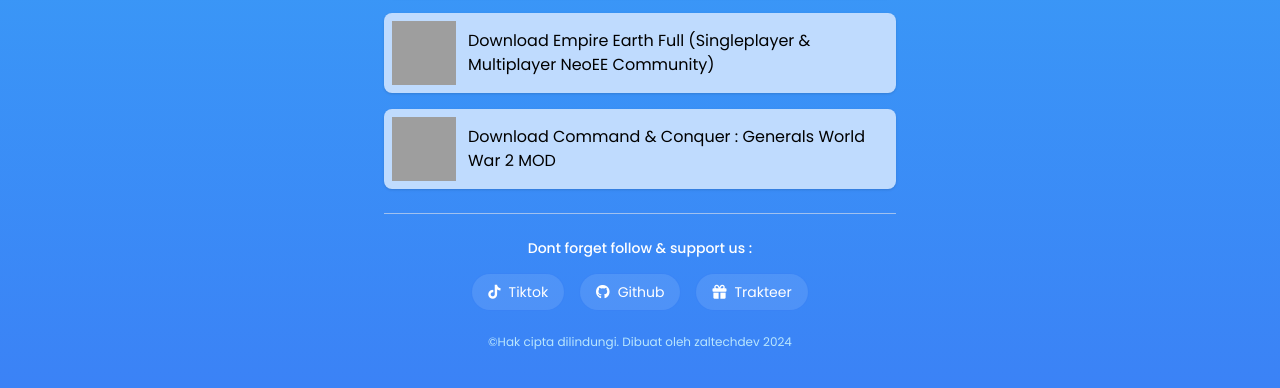
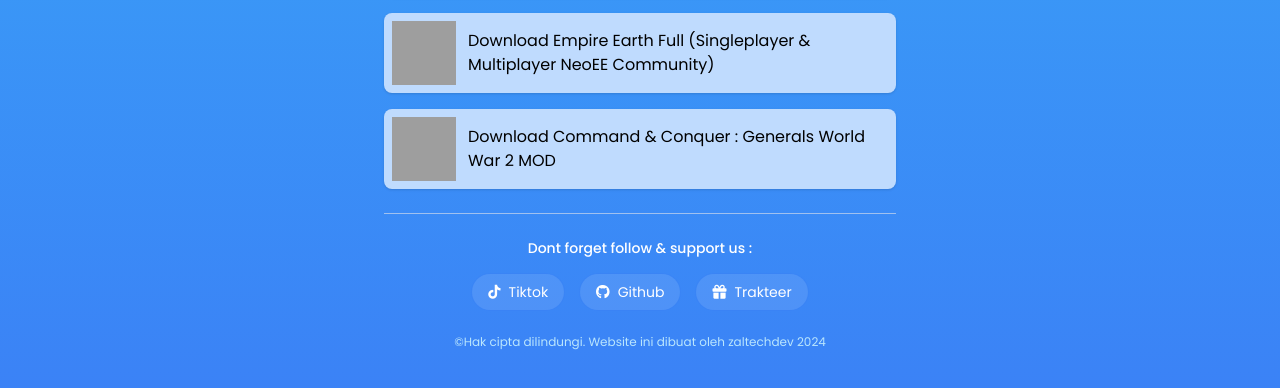
Before and after one commit to zaltechdev/mylinks, a website: page index.html in a window 1280 px wide. Shown: the part 772-1160 px from the top of the page. Drawn offline with Linux system fonts and the light colour scheme; grey boxes are pictures that could not be loaded.

Commit message:
Minor update

```diff
--- a/index.html
+++ b/index.html
@@ -83,7 +83,7 @@
                         <p>Trakteer</p>
                     </a>
                 </div>
-                <p class="mt-6 text-xs text-sky-200">&copy;Hak cipta dilindungi. Dibuat oleh zaltechdev 2024</p>
+                <p class="mt-6 text-xs text-sky-200">&copy;Hak cipta dilindungi. Website ini dibuat oleh zaltechdev 2024</p>
             </div>
         </div>
     </body>
```
